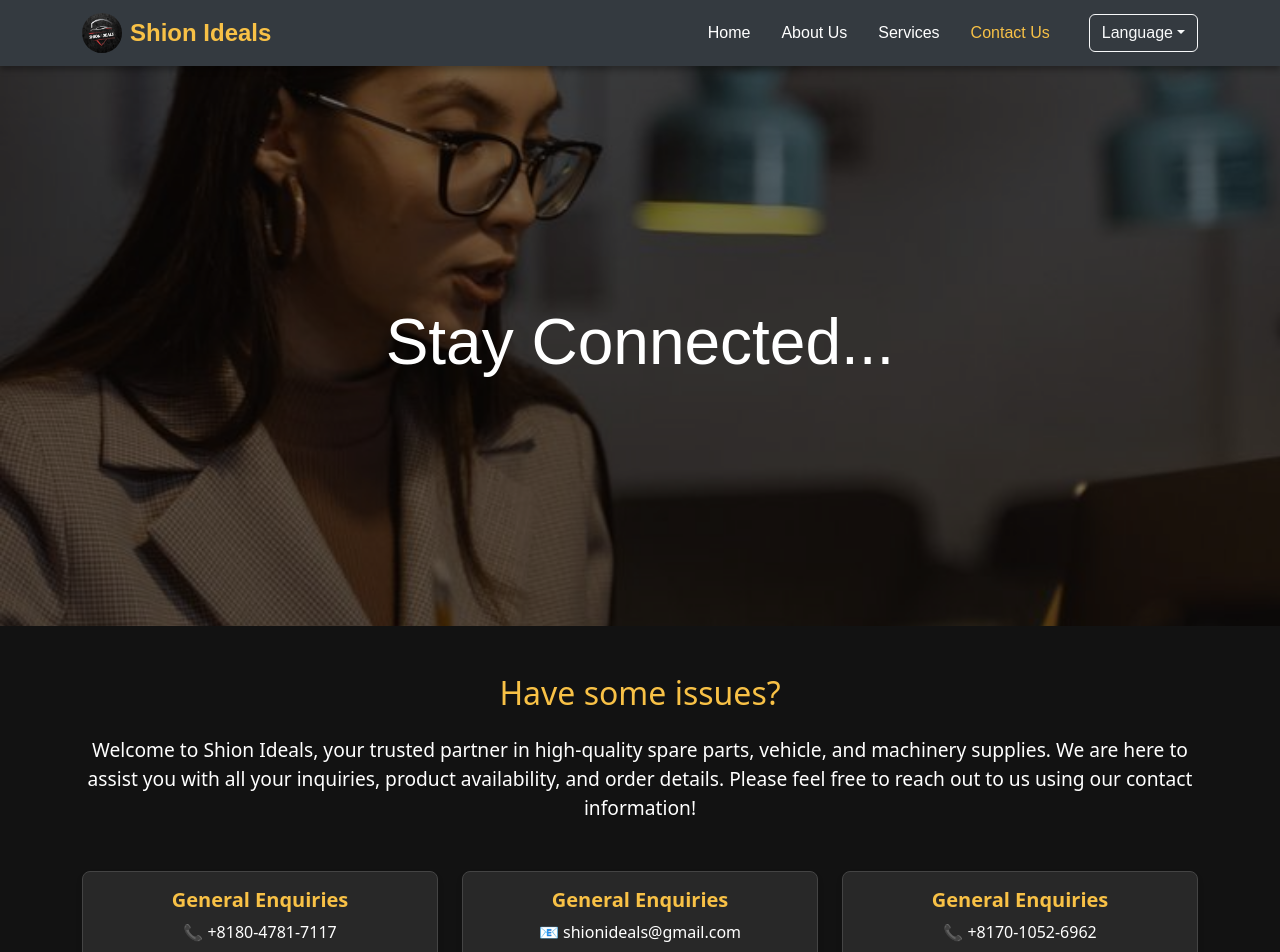
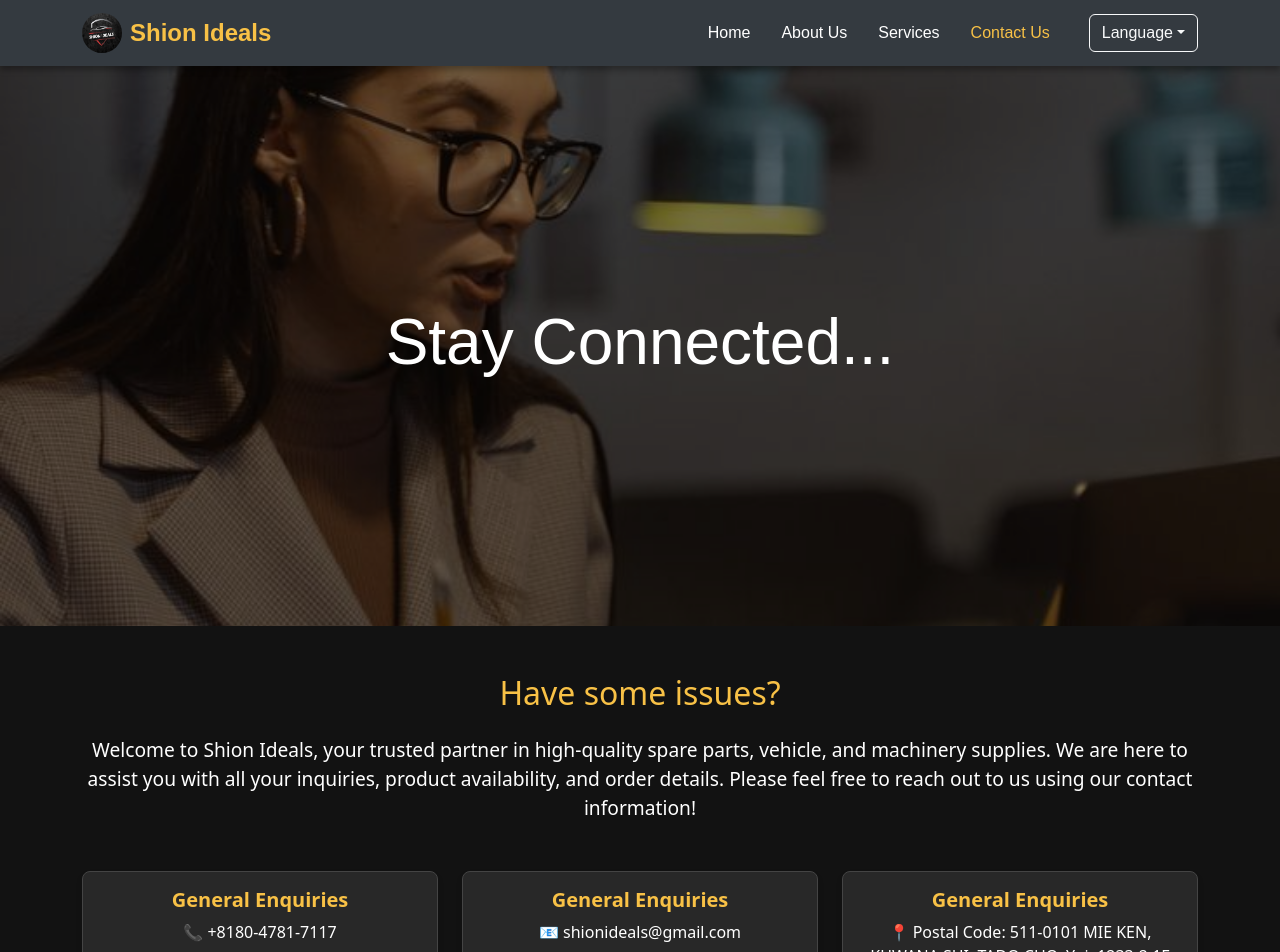
Before and after one commit to Dilki687/ShionIdeals, a React (Create React App) app in the folder frontend/: page /contactus in a window 1280 px wide. Shown: the top 952 px of the page. Built offline with nearby package versions, Linux system fonts and the light colour scheme.

Commit message:
changed the address

```diff
--- a/frontend/src/i18n.js
+++ b/frontend/src/i18n.js
@@ -53,6 +53,7 @@
       Facebook:"Facebook",
       Twitter:"Twitter",
       Instagram:"Instagram",
+       postalAddress: "📍 Postal Code: 511-0101 MIE KEN, KUWANA SHI, TADO CHO, Yui, 1233-2 1F"
 
 
 
@@ -111,7 +112,9 @@
       Allrightsreserved: "© 2024 ShionIdeals. 無断転載禁止",
       Facebook: "フェイスブック",
       Twitter: "ツイッター",
-      Instagram: "インスタグラム"
+      Instagram: "インスタグラム",
+       postalAddress: "〒 511-0101,三重県桑名市多度町柚井１２３３番地２、１階"
+
 
     },
   },
--- a/frontend/src/screens/ContactUs.js
+++ b/frontend/src/screens/ContactUs.js
@@ -56,6 +56,7 @@
               <div className="card-body text-center">
                 <h5 className="card-title">{t("generalEnquiries")}</h5>
                 <p className="card-text">📞 +8180-4781-7117</p>
+                <p className="card-text">📞 +8170-1052-6962</p>
               </div>
             </div>
           </motion.div>
@@ -85,7 +86,7 @@
             <div className="card contact-card">
               <div className="card-body text-center">
                 <h5 className="card-title">{t("generalEnquiries")}</h5>
-                <p className="card-text">📞 +8170-1052-6962</p>
+                <p className="card-text">{t("postalAddress")}</p>
               </div>
             </div>
           </motion.div>
```
